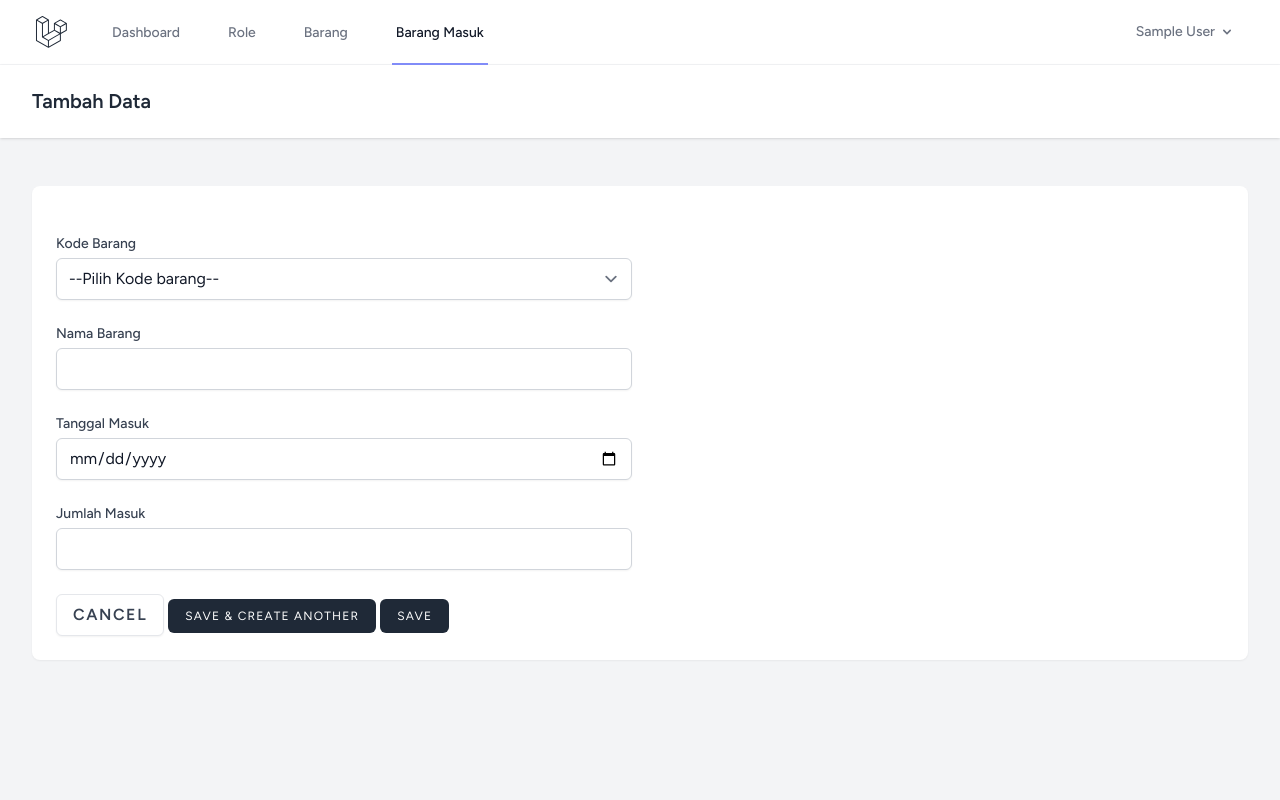
After one commit to Rizki5846/Project-MonitoringToko, a Laravel app: page /BarangMasuk/create in a window 1280 px wide. The commit adds this page. Run offline with Laravel 10, Linux system fonts and the light colour scheme; the visitor is signed in with stand-in values (Sample User, id 1); data that the repository does not hold is empty; style sheets or scripts are compiled from the project's sources; some libraries are stand-ins or nearby versions.

Commit message:
Pembuatan Halaman Untuk Barang Masuk Dan Pembuatan Crud Untuk tambah data barang masuk

```diff
--- /dev/null
+++ b/app/Http/Controllers/BarangMasukController.php
@@ -0,0 +1,47 @@
+<?php
+
+namespace App\Http\Controllers;
+
+use App\Models\Barang;
+use App\Models\BarangMasuk;
+use Illuminate\Http\Request;
+
+class BarangMasukController extends Controller
+{
+    public function index()
+    {
+        $data ['barang_masuk'] = BarangMasuk::all();
+        return view('BarangMasuk.index', $data);
+    }
+
+    public function create()
+    {
+        $data ['barangs'] = Barang::all();
+        return view('BarangMasuk.create' , $data);
+    }
+
+    public function store(Request $request)
+    {
+        // Validasi input sebelum disimpan
+        $validatedData = $request->validate([
+            'kode_barang' => 'required',
+            'jumlah_masuk' => 'required|integer',
+            'tgl_masuk' => 'required|date', // Tambahkan aturan validasi untuk tanggal
+            // Tambahkan aturan validasi lain jika diperlukan
+        ]);
+
+        // Membuat instance BarangMasuk
+        $barangMasuk = new BarangMasuk();
+        $barangMasuk->kode_barang = $request->kode_barang;
+        $barangMasuk->jumlah_masuk = $request->jumlah_masuk;
+        $barangMasuk->tgl_masuk = $request->tgl_masuk;
+        // Mengisi atribut lain jika ada
+
+        // Simpan data barang masuk ke dalam database
+        $barangMasuk->save();
+
+        // Redirect atau berikan respons berhasil jika penyimpanan berhasil
+        return redirect()->route('BarangMasuk')->with('success', 'Data barang masuk berhasil ditambahkan');
+    }
+
+}
--- /dev/null
+++ b/resources/views/BarangMasuk/create.blade.php
@@ -0,0 +1,68 @@
+<x-app-layout>
+    <x-slot name="header">
+        <h2 class="font-semibold text-xl text-gray-800 leading-tight">
+            {{ __('Tambah Data') }}
+        </h2>
+    </x-slot>
+
+    <div class="py-12">
+        <div class="max-w-7xl mx-auto sm:px-6 lg:px-8">
+            <div class="bg-white overflow-hidden shadow-sm sm:rounded-lg">
+                <div class="p-6 text-gray-900">
+
+                    <form method="post" action="{{ route('BarangMasuk.store') }}" enctype="multipart/form-data" class="mt-6 space-y-6">
+                        @csrf
+                        <div class="max-w-xl">
+                            <x-input-label for="kode_barang" value="Kode Barang" />
+                            <x-select-input id="kode_barang" name="kode_barang" class="mt-1 block w-full" required>
+                                <option value="">--Pilih Kode barang--</option>
+                                @foreach($barangs as $barang)
+                                    <option value="{{ $barang->kode_barang }}">{{ $barang->kode_barang }}</option>
+                                @endforeach
+                            </x-select-input>
+                        </div>
+
+                        <div class="max-w-xl">
+                            <x-input-label for="nama_barang" value="Nama Barang" />
+                            <x-text-input id="nama_barang" type="text" name="nama_barang" class="mt-1 block w-full"  readonly />
+                            <x-input-error class="mt-2" :messages="$errors->get('nama_barang')" />
+                        </div>
+                        <div class="max-w-xl">
+                            <x-input-label for="tanggal_masuk" value="Tanggal Masuk" />
+                            <x-text-input id="tgl_masuk" type="date" name="tgl_masuk" class="mt-1 block w-full" value="{{old('tgl_masuk')}}"
+                                required />
+                            <x-input-error class="mt-2" :messages="$errors->get('tgl_masuk')" />
+                        </div>
+                        <div class="max-w-xl">
+                            <x-input-label for="jumlah_masuk" value="Jumlah Masuk" />
+                            <x-text-input id="jumlah_masuk" type="number" name="jumlah_masuk" class="mt-1 block w-full" value="{{old('jumlah_masuk')}}"
+                                required />
+                            <x-input-error class="mt-2" :messages="$errors->get('jumlah_masuk')" />
+                        </div>
+                        <x-secondary-button tag="a" href="{{ route('BarangMasuk') }}">Cancel</x-secondary-button>
+                        <x-primary-button name="save_and_create" value="true">Save & Create Another</x-primary-button>
+                        <x-primary-button name="save" value="true">Save</x-primary-button>
+                    </form>
+                    <script>
+                       const selectKodeBarang = document.getElementById('kode_barang');
+                        const inputNamaBarang = document.getElementById('nama_barang');
+
+                        selectKodeBarang.addEventListener('change', function() {
+                            const selectedKodeBarang = selectKodeBarang.value;
+                            const selectedBarang = {!! $barangs->toJson() !!}; // Gunakan data dari Laravel ke dalam JavaScript
+
+                            const barang = selectedBarang.find(barang => barang.kode_barang === selectedKodeBarang);
+                            if (barang) {
+                                inputNamaBarang.value = barang.nama_barang;
+                            } else {
+                                inputNamaBarang.value = '';
+                            }
+                        });
+                    </script>
+
+
+              </div>
+            </div>
+        </div>
+    </div>
+</x-app-layout>
--- a/resources/views/layouts/navigation.blade.php
+++ b/resources/views/layouts/navigation.blade.php
@@ -26,6 +26,11 @@
                 <div class="hidden space-x-8 sm:-my-px sm:ms-10 sm:flex">
                     <x-nav-link :href="route('barang')" :active="request()->routeIs('barang.create')">
                         {{ __('Barang') }}
+                    </x-nav-link>
+                </div>
+                <div class="hidden space-x-8 sm:-my-px sm:ms-10 sm:flex">
+                    <x-nav-link :href="route('BarangMasuk')" :active="request()->routeIs('BarangMasuk.create')">
+                        {{ __('Barang Masuk') }}
                     </x-nav-link>
                 </div>
             </div>
--- a/routes/web.php
+++ b/routes/web.php
@@ -1,6 +1,7 @@
 <?php
 
 use App\Http\Controllers\BarangController;
+use App\Http\Controllers\BarangMasukController;
 use App\Http\Controllers\ProfileController;
 use Illuminate\Support\Facades\Route;
 
@@ -41,5 +42,12 @@ Route::middleware('auth')->group(function () {
     Route::get('/barang/{id}/edit',[BarangController::class, 'edit'])->name('barang.edit');
     Route::match(['put', 'patch'], '/barang/{id}',[BarangController::class, 'update'])->name('barang.update');
 });
+//barang
+Route::middleware('auth')->group(function () {
+
+    Route::get('/BarangMasuk', [BarangMasukController::class, 'index'])->name('BarangMasuk');
+    Route::get('/BarangMasuk/create', [BarangMasukController::class, 'create'])->name('BarangMasuk.create');
+    Route::post('/BarangMasuk', [BarangMasukController::class, 'store'])->name('BarangMasuk.store');
+});
 
 require __DIR__.'/auth.php';
```
Also changed, not shown: app/Models/BarangMasuk.php (added, +40 -0 lines), resources/views/BarangMasuk/index.blade.php (added, +46 -0 lines).
